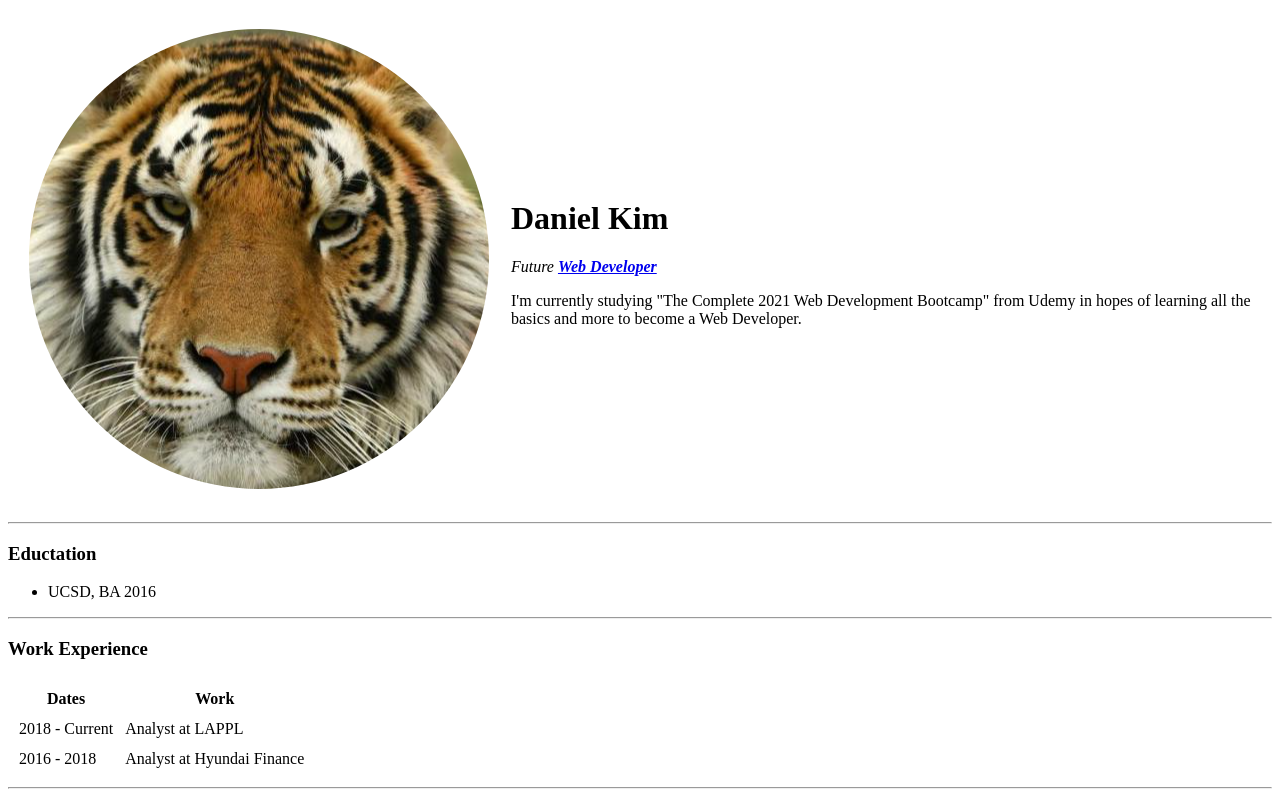
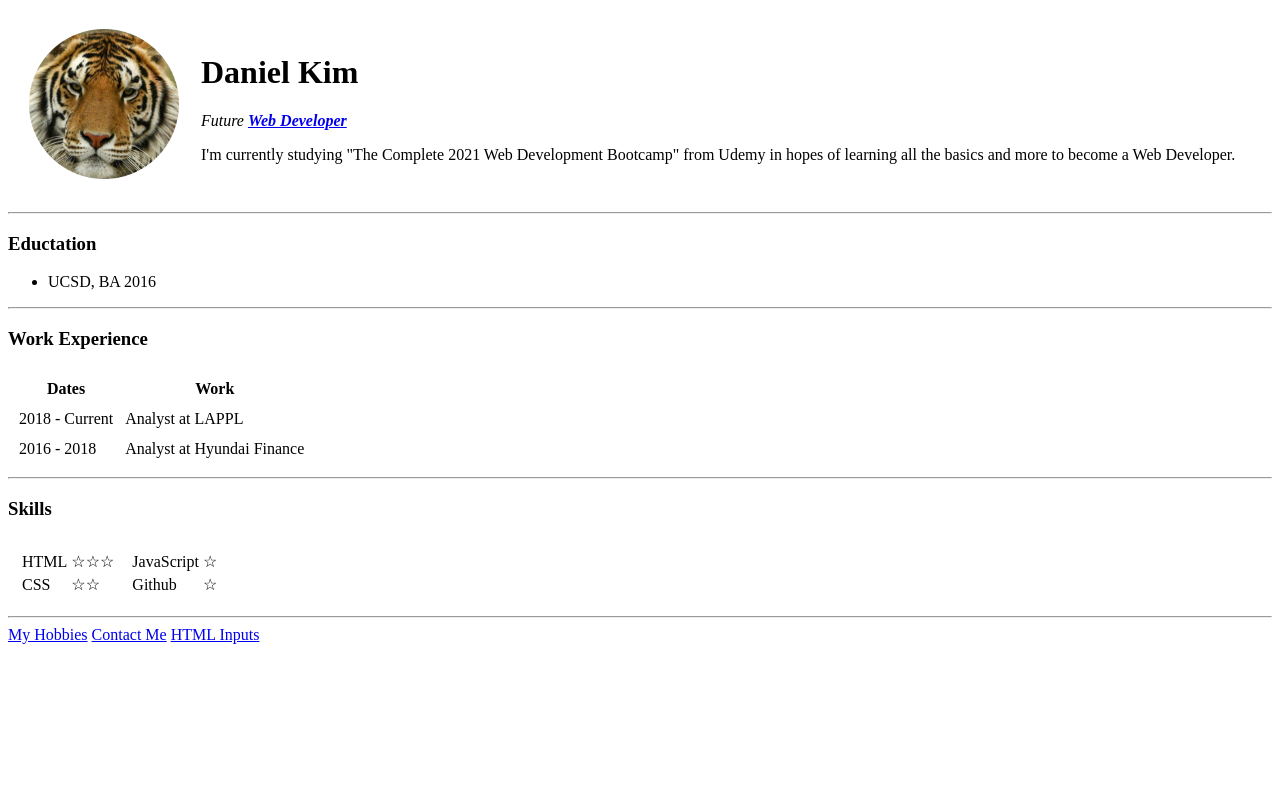
Before and after one commit to dyk-github/cv, a plain HTML site: page index.html in a window 1280 px wide. Shown: the top 800 px of the page. Drawn offline with Linux system fonts and the light colour scheme.

Commit message:
Added width and height attributes to my tiger profile picture

```diff
--- a/index.html
+++ b/index.html
@@ -9,7 +9,7 @@
 <body>
   <table cellspacing="20">
     <tr>
-      <td><img src="Images/tiger_cropped.png" alt="Picture of Daniel should be here, but instead I'm showing a tiger."></td>
+      <td><img src="Images/tiger_cropped.png" alt="Picture of Daniel should be here, but instead I'm showing a tiger." width="150" height="150"></td>
       <td>
         <h1>Daniel Kim</h1>
         <p><em>Future <strong><a href="https://en.wikipedia.org/wiki/Web_developer">Web Developer</a></strong></em></p>
```
